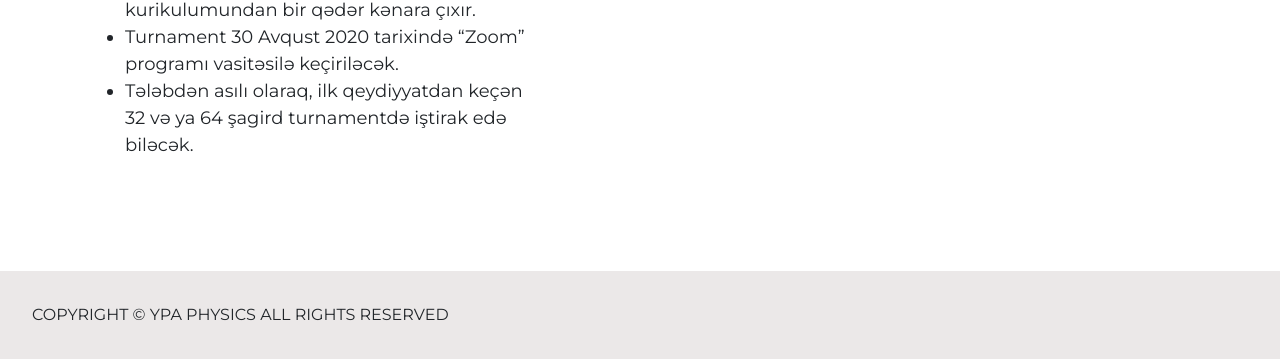
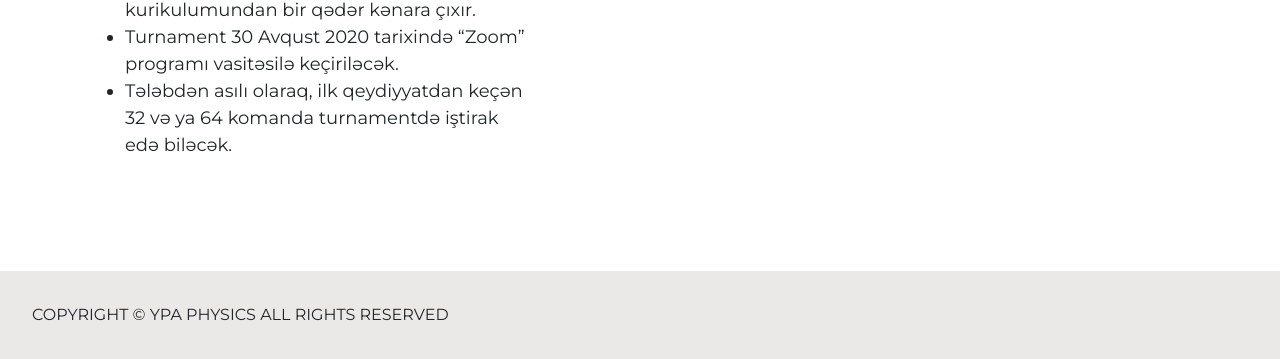
Before and after one commit to sidudaav/YPA-AZE, a Django app: page / in a window 1280 px wide. Shown: the part 761-1120 px from the top of the page. Run offline with Django 3.2, Linux system fonts and the light colour scheme; some libraries are stand-ins or nearby versions.

Commit message:
changed word

```diff
--- a/home/templates/home/home.html
+++ b/home/templates/home/home.html
@@ -37,7 +37,7 @@
                     yarışa bilər.</li>
                 <li>Turnamentin sillabusu Azərbaycan məktəb kurikulumundan bir qədər kənara çıxır.</li>
                 <li>Turnament 30 Avqust 2020 tarixində “Zoom” programı vasitəsilə keçiriləcək.</li>
-                <li>Tələbdən asılı olaraq, ilk qeydiyyatdan keçən 32 və ya 64 şagird turnamentdə iştirak edə biləcək.
+                <li>Tələbdən asılı olaraq, ilk qeydiyyatdan keçən 32 və ya 64 komanda turnamentdə iştirak edə biləcək.
                 </li>
             </ul>
         </div>
```
